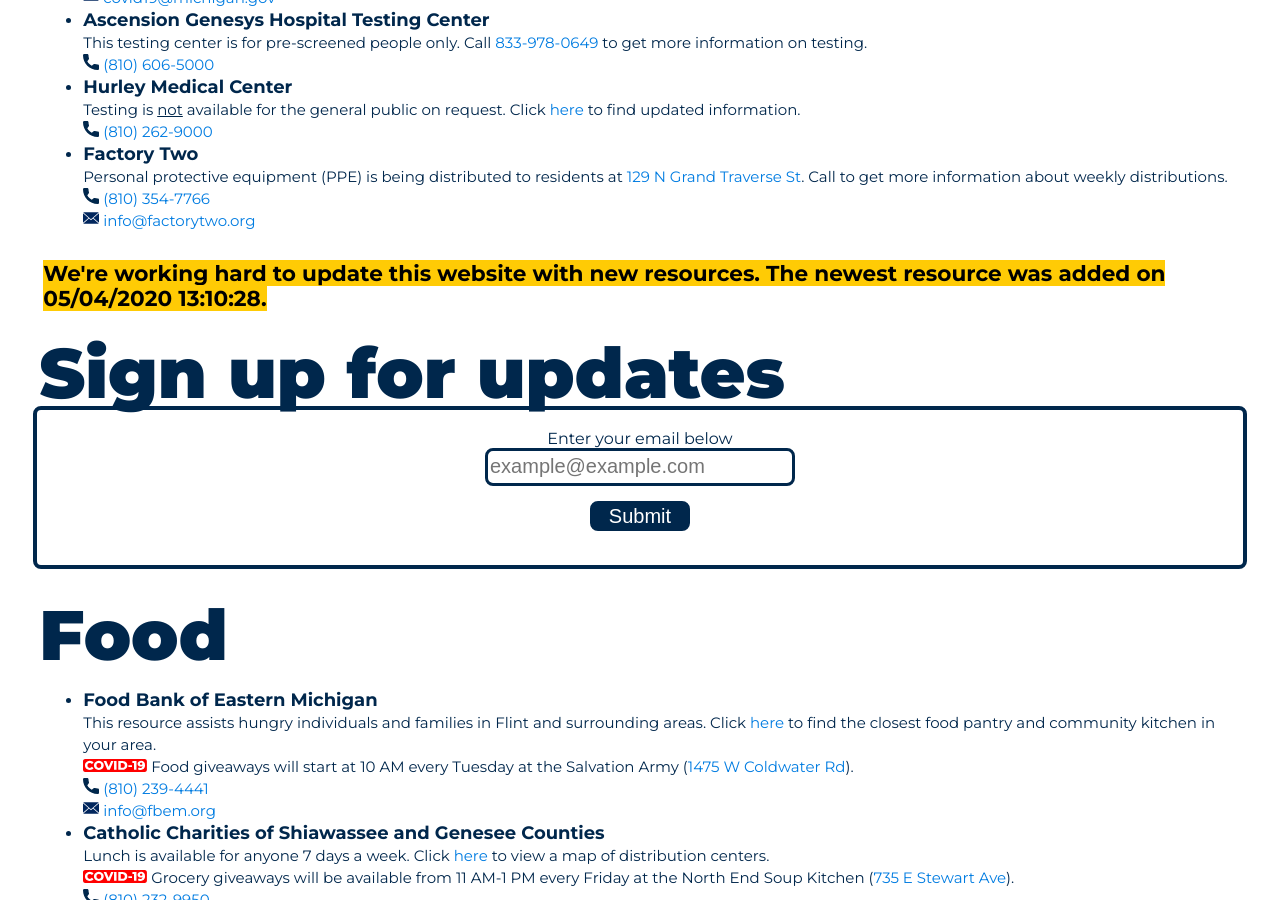
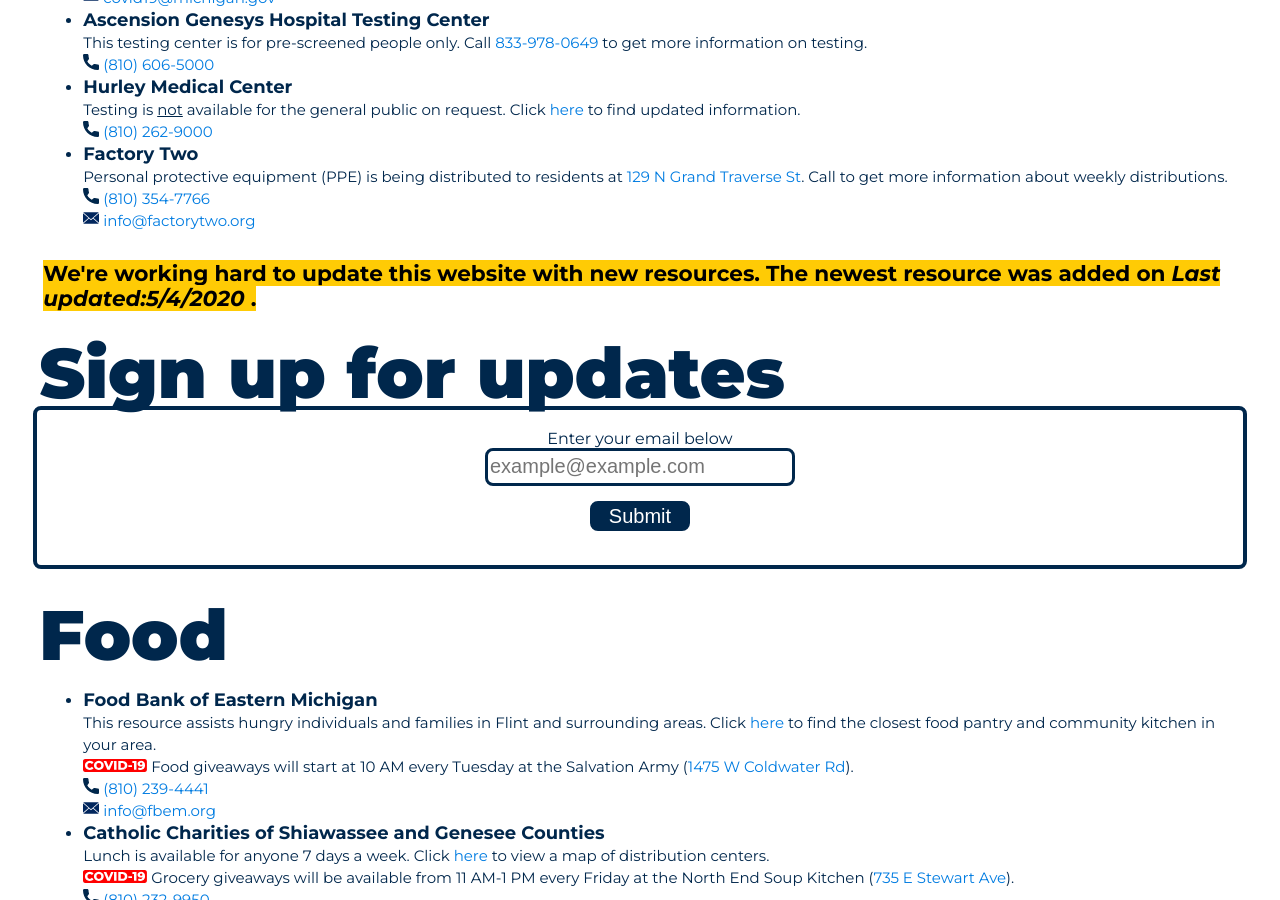
Before and after one commit to umichfjp/umichfjp.github.io, a Jekyll site: the page built from pages/resources.html, in a window 1280 px wide and 900 px high, scrolled down 540 px. Built offline with Jekyll 4.4.1, drawn with Linux system fonts in a browser that asks for light colours; part of the change alters nothing that is shown.

Commit message:
Update resources.html

```diff
--- a/pages/resources.html
+++ b/pages/resources.html
@@ -58,7 +58,14 @@ title: Resources - FJP
         </h3>
 
         <h3>
-          <b><big><big><mark>We're working hard to update this website with new resources. The newest resource was added on <span id="demo"></span>.</mark></big></big></b>
+          <b><big><big><mark>We're working hard to update this website with new resources. The newest resource was added on
+            <script>
+                update = new Date(document.lastModified)
+                theMonth = update.getMonth() + 1
+                theDate = update.getDate()
+                theYear = update.getFullYear()
+                document.writeln("<I>Last updated:" + theMonth + "/" + theDate + "/" + theYear + "</I>")
+              </script>.</mark></big></big></b>
         </h3>
 
         <br /><div class="titlere">Sign up for updates</div>
```
